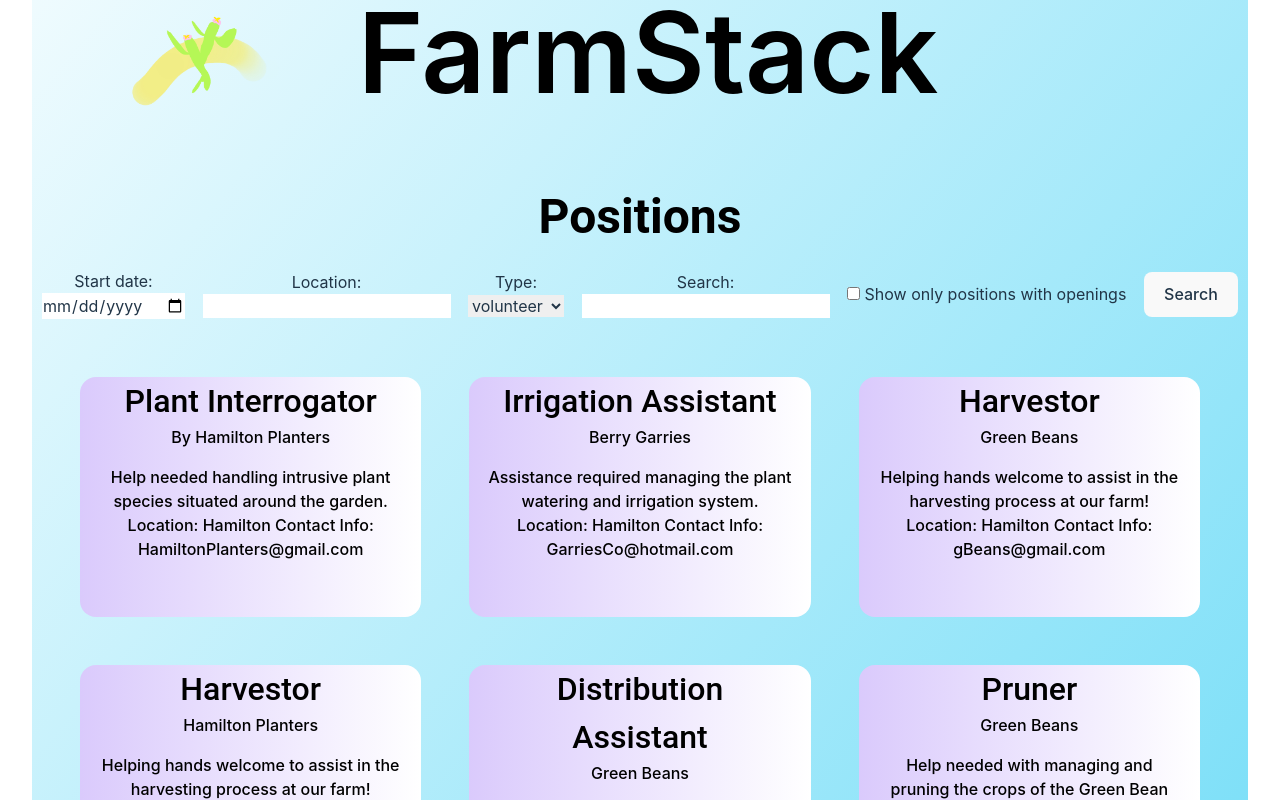
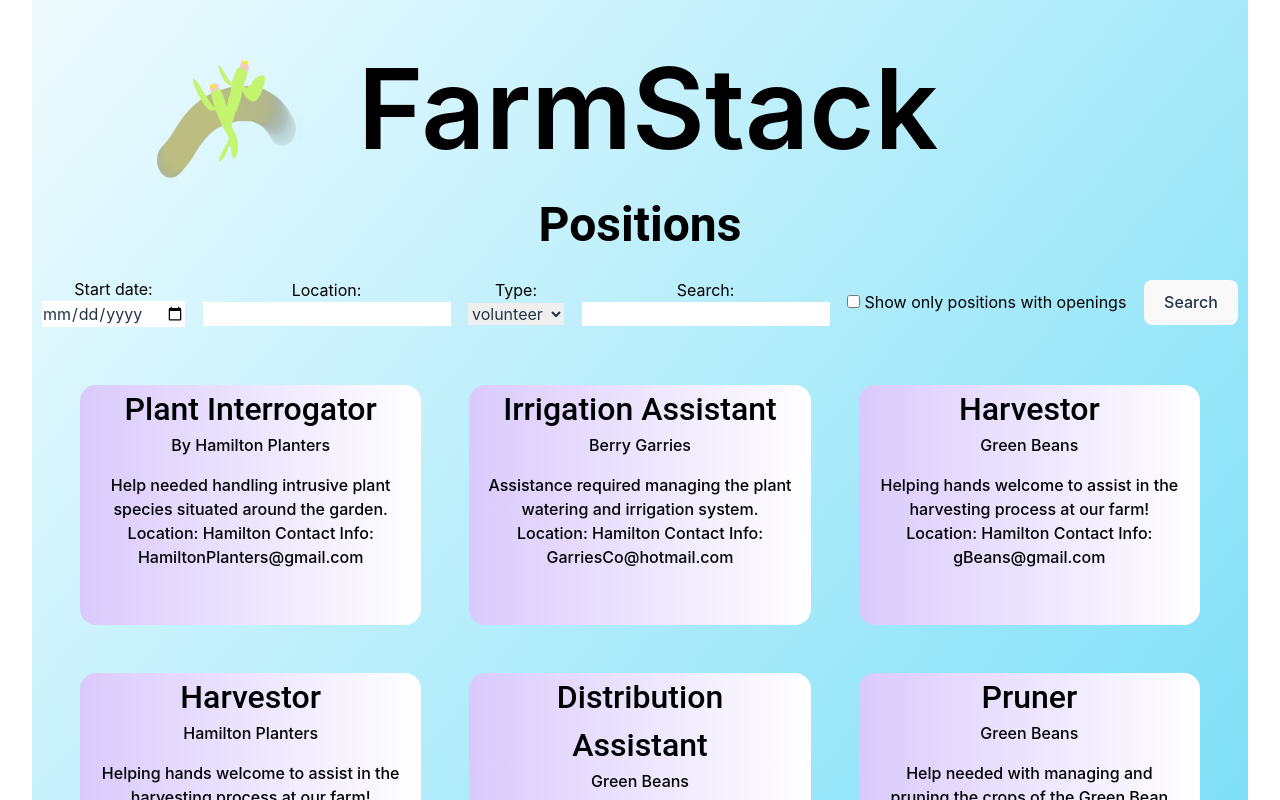
Before and after one commit to shahviransh/macChangers-urban-farming-solution, a React (Vite) app: page / in a window 1280 px wide. Shown: the top 800 px of the page. Built offline with nearby package versions, Linux system fonts and the light colour scheme.

Commit message:
a little fix

```diff
--- a/src/App.css
+++ b/src/App.css
@@ -12,10 +12,10 @@
   transition: filter 300ms;
 }
 .logo:hover {
-  filter: drop-shadow(0 0 2em #646cffaa);
+  filter: drop-shadow(0 0 2em #00086faa);
 }
 .logo.react:hover {
-  filter: drop-shadow(0 0 2em #61dafbaa);
+  filter: drop-shadow(0 0 2em #02711aaa);
 }
 
 @keyframes logo-spin {
--- a/src/components/Navbar.css
+++ b/src/components/Navbar.css
@@ -1,6 +1,6 @@
 .Title{
     display: inline-flex;
-    margin-top: 8rem;
+    margin-top: 12rem;
     font-size: 7rem;
     font-weight: 600;
     color: black;
--- a/src/components/Navbar.jsx
+++ b/src/components/Navbar.jsx
@@ -10,7 +10,7 @@ const navbar = () => {
           // src="https://static.vecteezy.com/system/resources/previews/004/818/823/original/tractor-logo-or-farm-logo-template-suitable-for-any-business-related-to-agriculture-industries-free-vector.jpg"
           src = {logoImg}
           alt="Logo"
-          style={{ marginTop: '-14rem', marginLeft: '0rem', width: '300px', height: 'auto' }}
+          style={{ marginTop: '-8rem', marginLeft: '6rem', width: '150px', height: '150px' }}
         />
       </div>
 
--- a/src/components/Positions.css
+++ b/src/components/Positions.css
@@ -1,5 +1,5 @@
 .Pos__title {
-  margin-top: 6rem;
+  margin-top: 7rem;
   color: black;
   font-family: "Roboto", sans-serif;
   font-size: 3rem;
--- a/src/components/filterbar.jsx
+++ b/src/components/filterbar.jsx
@@ -5,15 +5,15 @@ const filterbar = () => {
     <div>
         <div className='filterbar'>
             <div className='date-filter'>
-                <h6> Start date: </h6>
+                  <h6 class="text-black"> Start date: </h6>
                 <input type="date" name="date" />
             </div>
             <div className='location-filter'>
-                <h6> Location: </h6>
+                  <h6 class="text-black"> Location: </h6>
                 <input type="text" name="location" />
             </div>
             <div className='type-filter'>
-                <h6> Type: </h6>
+                  <h6 class="text-black"> Type: </h6>
                 <select name="type">
                     <option value="volunteer">volunteer</option>
                     <option value="paid">paid</option>
@@ -22,7 +22,7 @@ const filterbar = () => {
                 </select>
             </div>
             <div className='searchbar'>
-                <h6>
+                  <h6 class="text-black">
                     Search:
                 </h6>
                 <input type="text" name="search" />
@@ -30,11 +30,11 @@ const filterbar = () => {
             <div>
                 <div className='filterbar__checkbox'>
                     <input type="checkbox" name="checkbox" />
-                    <label> Show only positions with openings</label>
+                      <label class="text-black"> Show only positions with openings</label>
                 </div>
             </div>
             <div>
-                <button>Search</button>
+                  <button>Search</button>
             </div>
         </div>
     </div>
```
Also changed, not shown: src/assets/FarmStack_Logo.png.
